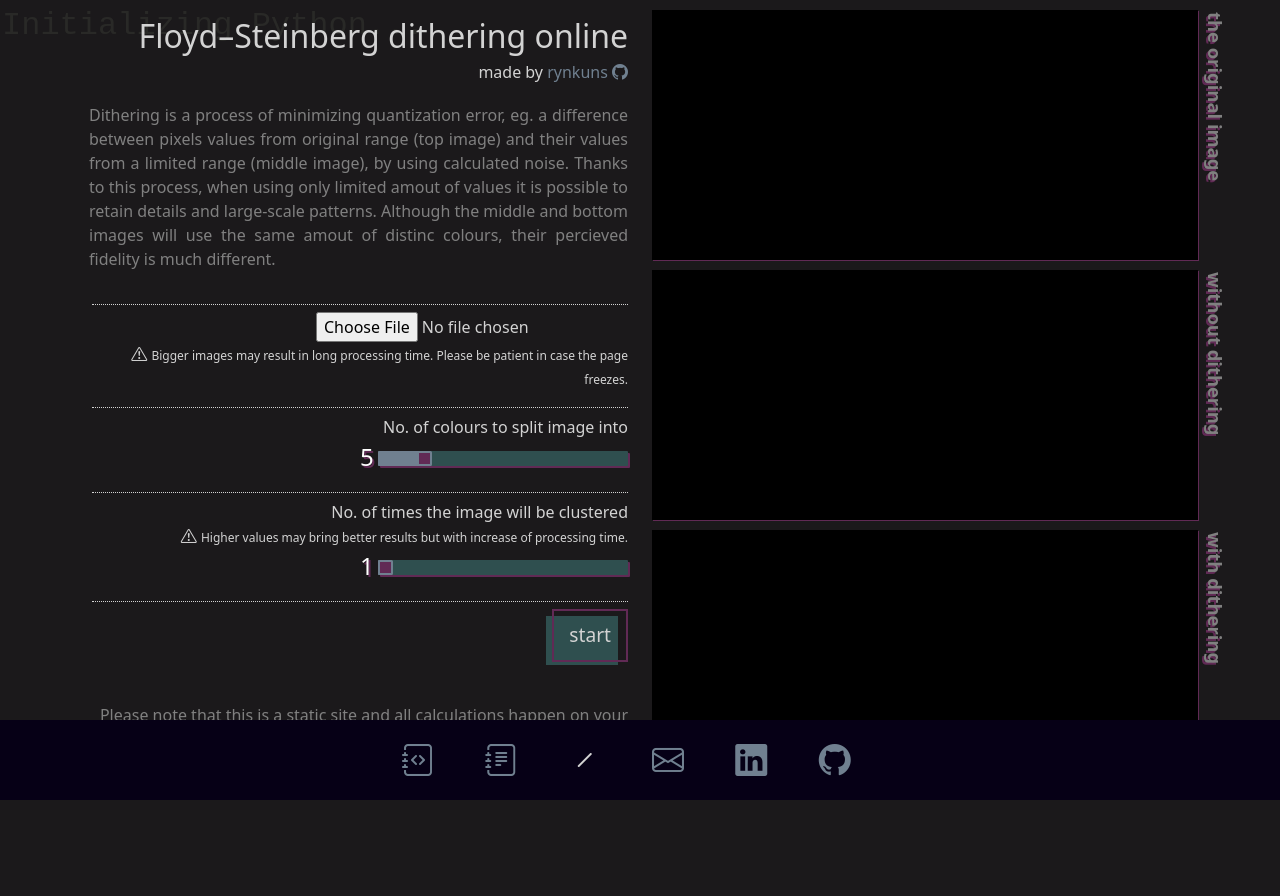
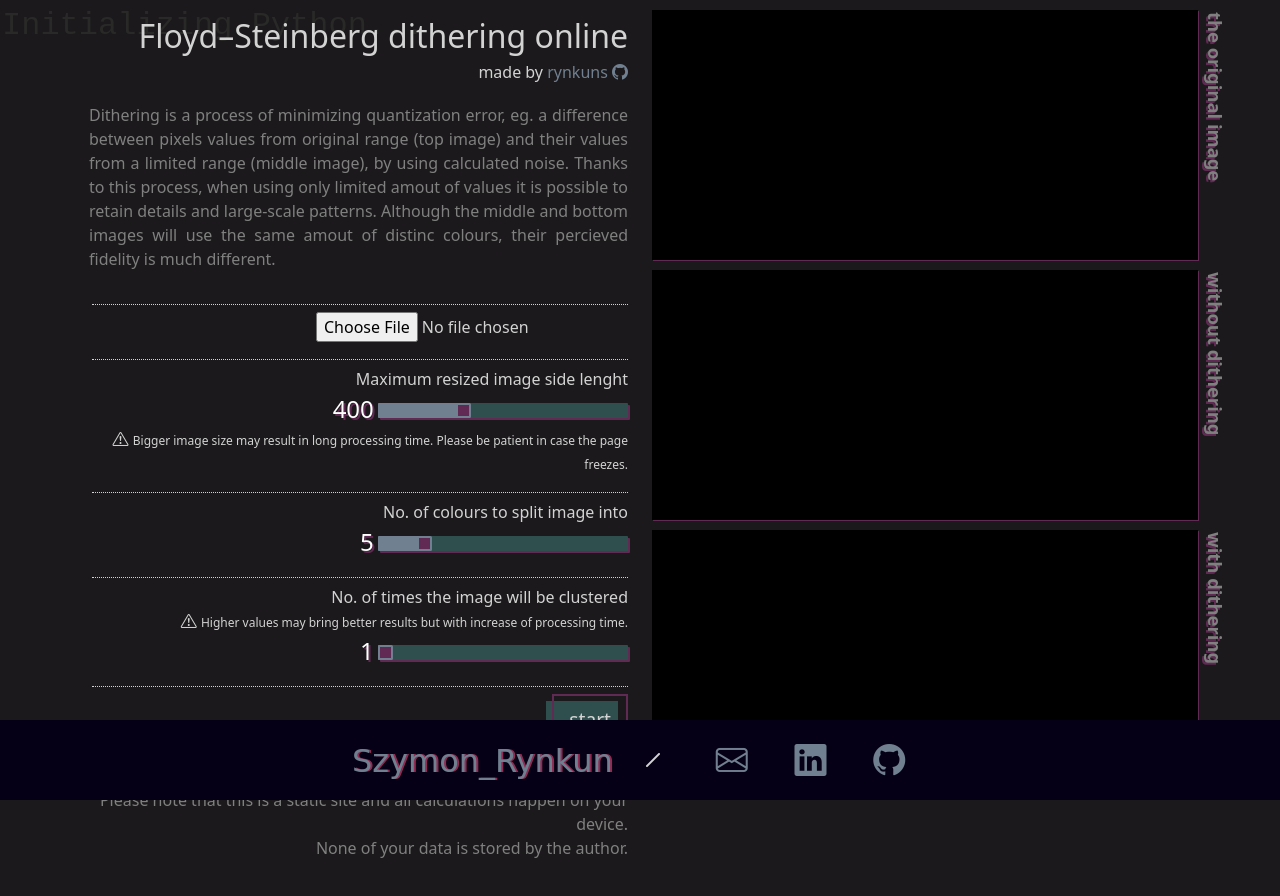
Before and after one commit to rynkuns/polynomial_encoding_and_dithering, a plain HTML site: page index.html in a window 1280 px wide. Drawn offline with nearby package versions, Linux system fonts and the light colour scheme; a script that the page names is missing.

Commit message:
Styling and UI for resizing feature

```diff
--- a/index.html
+++ b/index.html
@@ -1,47 +1,3 @@
-<!--
-<!DOCTYPE html>
-<html>
-<head>
-
-    <script type="text/javascript">window.languagePluginUrl = 'https://pyodide-cdn2.iodide.io/v0.15.0/full/';</script>
-    <script src="https://pyodide-cdn2.iodide.io/v0.15.0/full/pyodide.js"></script>
-
-</head>
-<body>
-    <input type="file" onchange="doit();" id="file">
-    <script type="text/javascript">
-    var content = null;
-
-    function doit() {
-        // https://github.com/pyodide/pyodide/issues/679
-        var file = document.getElementById("file").files[0];
-        var reader = new FileReader();
-        reader.readAsBinaryString(file);
-        reader.onload = evt => {
-            content = evt.target.result;
-            var output = pyodide.runPython('from js import content\ncontent');
-            var l = output.length;
-            var array = new Uint8Array(l);
-            for (var i = 0; i < l; i++) {
-                array[i] = output.charCodeAt(i);
-            }
-            var blob = new Blob([array], {type: 'application/octet-stream'});
-            var elem = window.document.createElement('a');
-            elem.href = window.URL.createObjectURL(blob);
-            elem.download = 'output.pdf';
-            document.body.appendChild(elem);
-            elem.click();
-            document.body.removeChild(elem);
-        }
-    }
-
-    languagePluginLoader.then(function () {
-        console.log('Ready');
-    });
-    </script>
-</body>
- -->
-
 
 
 
@@ -82,9 +38,14 @@
           </div>
           <div>
             <div class="parameters">
-              <input type="file" onchange="readImageFile(this);" id="file"><br>
+              <input type="file" onchange="readImageFile(this);" id="file">
+            </div>
+            <div class="parameters">
+              <label for="range-max-side">Maximum resized image side lenght</label><br>
+              <span id="valueMaxSide" class="slider-value">400</span>
+              <input type="range" min="100" max="1000" value="400" id="range-max-side" step="25" class="slider" oninput="valueMaxSide.innerText = this.value"><br>
               <i class="bi bi-exclamation-triangle"></i> <span style="font-size: 75%;">
-                Bigger images may result in long processing time. Please be patient in case the page freezes.
+                Bigger image size may result in long processing time. Please be patient in case the page freezes.
               </span>
             </div>
             <div class="parameters">
@@ -138,14 +99,10 @@
 
 
 
-
-
-
     <footer class="footer">
       <div class="container">
           <div class="row">
-            <div class="col"><a href="#projects-container"><span class="bi bi-journal-code"></span></a></div>
-            <div class="col"><a href="#"><span class="bi bi-journal-text"></span></a></div>
+            <div class="col"><a href="https://rynkuns.github.io"><span class="homepage">Szymon_Rynkun</span></a></div>
             <div class="col"><span class="bi bi-slash"></span></div>
             <div class="col"><a href="mailto:szymon.rynkun+homepage@gmail.com"><span class="bi bi-envelope"></span></a></div>
             <div class="col"><a href="https://www.linkedin.com/in/szymon-rynkun/"><span class="bi bi-linkedin"></span></a></div>
@@ -212,6 +169,7 @@
             from js import image_file
             obraz = Image.open(BytesIO(bytes(ord(c) for c in image_file))).convert("RGB") ### key moment here
             obraz.size
+            #.resize((400,300))
           `)
 
           addToOutput("Image " + image_dims + " loaded.");
--- a/style.css
+++ b/style.css
@@ -19,6 +19,12 @@ a:hover {
     color: whitesmoke;
     transition: 0.11s;
 }
+
+@import url('https://fonts.cdnfonts.com/css/terminal');
+@import url('https://fonts.cdnfonts.com/css/ds-terminal');
+@import url('https://fonts.cdnfonts.com/css/xilla');
+@import url('https://fonts.cdnfonts.com/css/onli');
+@import url('https://fonts.cdnfonts.com/css/zx-spectrum-7');
 
 .console {
     position: fixed;
@@ -221,5 +227,12 @@ input[type="file"] {
 }
 
 .footer .container {
-    width: 500px;
+    width: 600px;
 }
+
+@import url('https://fonts.googleapis.com/css2?family=Unica+One&display=swap');
+
+.homepage {
+    font-family: 'Unica One', cursive;
+    text-shadow: 2px 0px rgb(146, 43, 84);
+}
```
